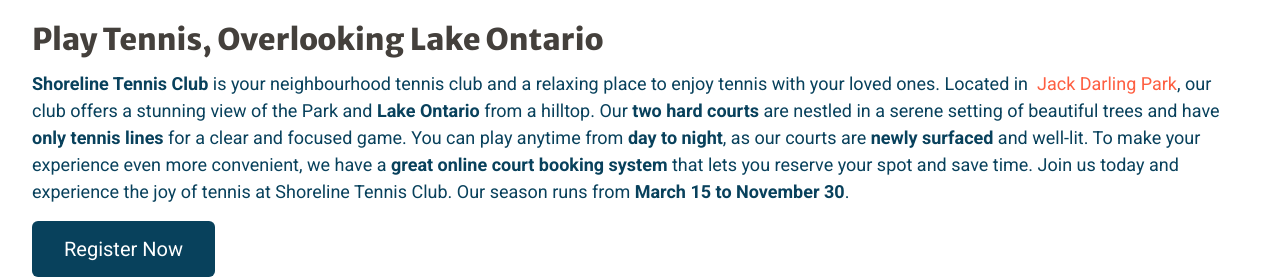
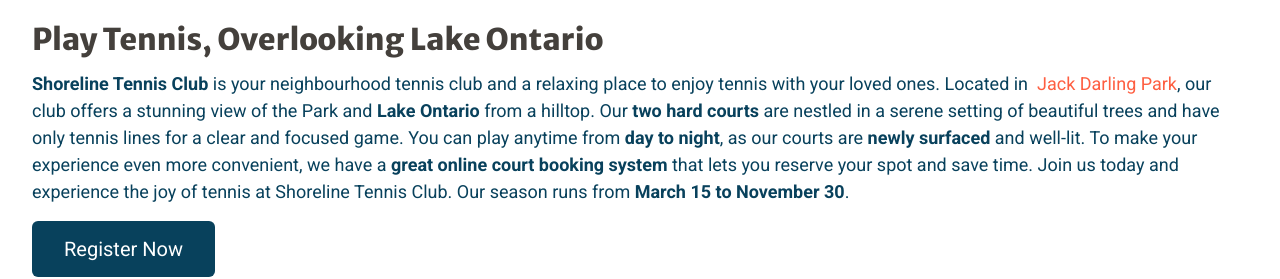
Before and after one commit to jpaas/www.shorelinetennisclub.com, a Next.js app: page / in a window 1280 px wide. Shown: the part 279-558 px from the top of the page. Built offline with nearby package versions, Linux system fonts and the light colour scheme.

Commit message:
Updated club descrption content

```diff
--- a/src/app/page.tsx
+++ b/src/app/page.tsx
@@ -51,7 +51,7 @@
             </Link>
             , our club offers a stunning view of the Park and <span className="font-bold">Lake Ontario</span> from a
             hilltop. Our <span className="font-bold">two hard courts</span> are nestled in a serene setting of beautiful
-            trees and have <span className="font-bold">only tennis lines</span> for a clear and focused game. You can
+            trees and have only tennis lines for a clear and focused game. You can
             play anytime from <span className="font-bold">day to night</span>, as our courts are{" "}
             <span className="font-bold">newly surfaced</span> and well-lit. To make your experience even more
             convenient, we have a <span className="font-bold">great online court booking system</span> that lets you
```
